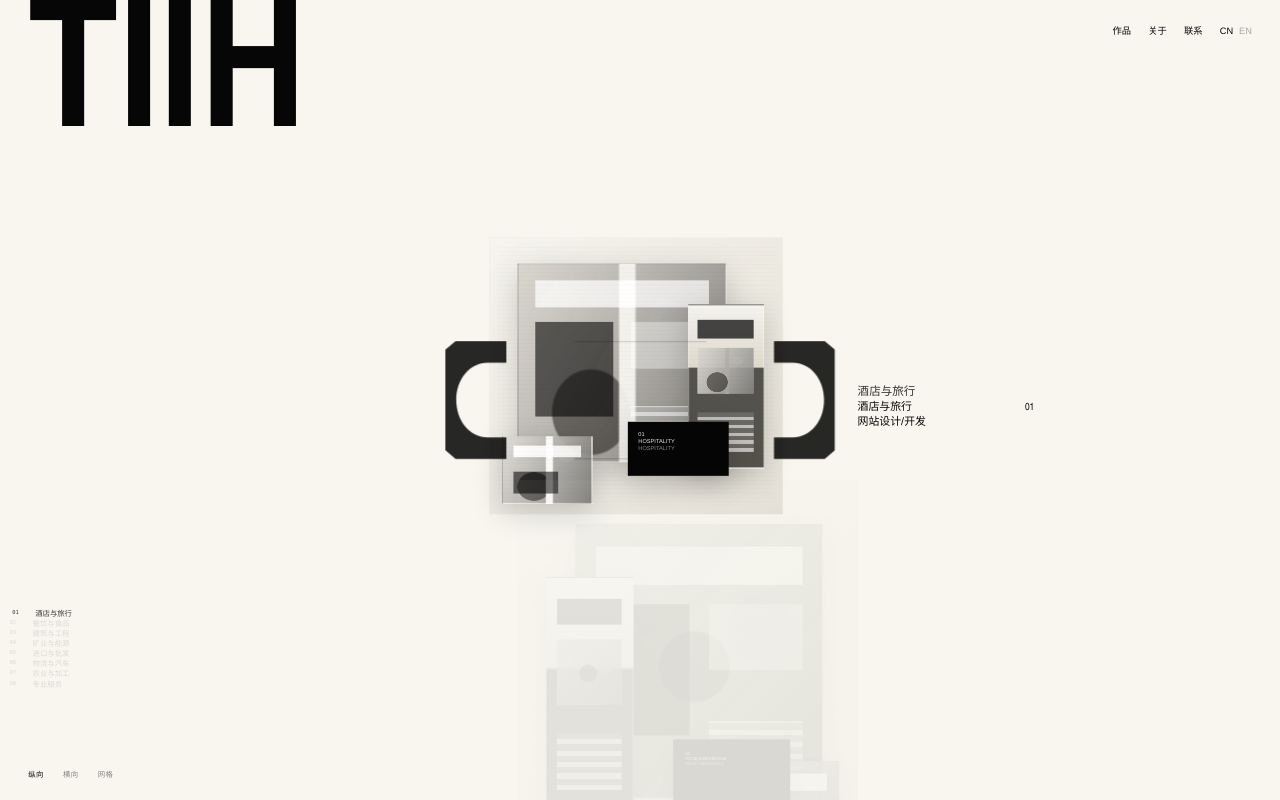
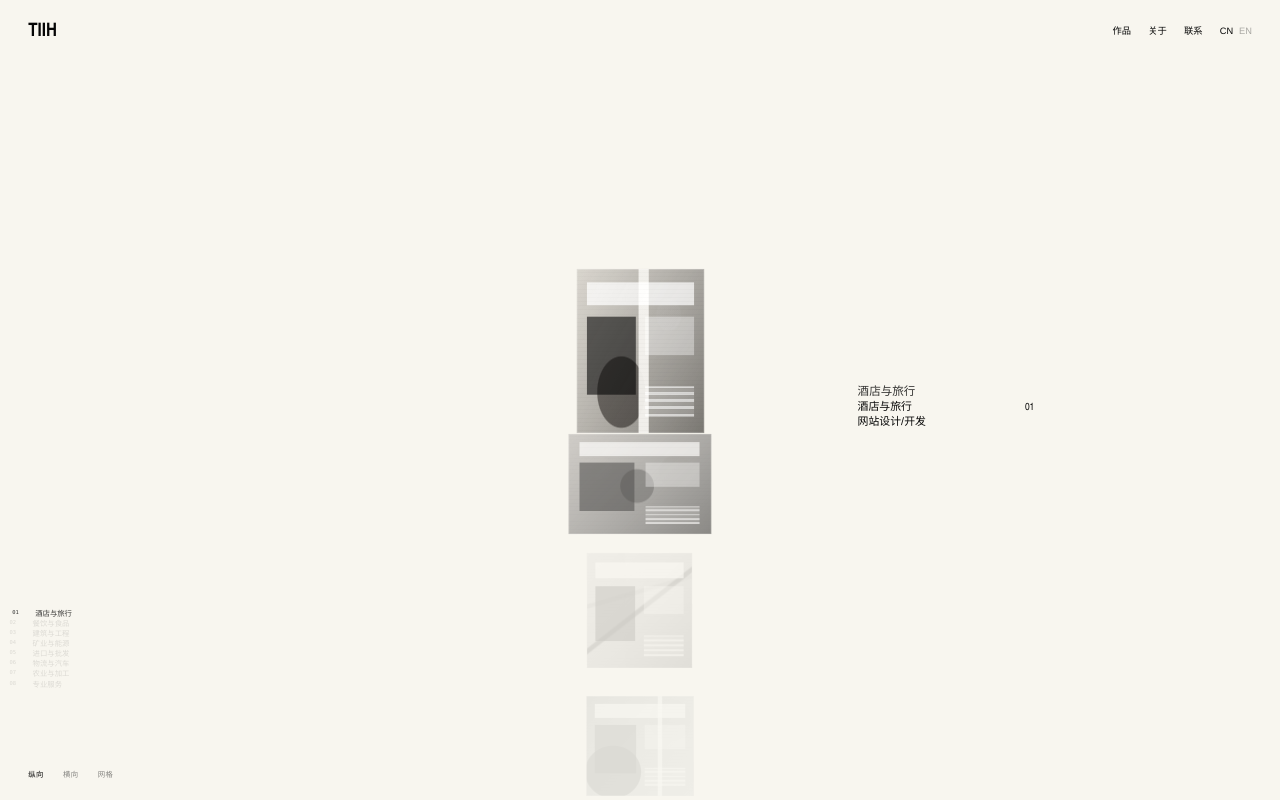
Before and after one commit to JIN-jen/mjj-showcase-engine, a Next.js app: page /obys-lab in a window 1280 px wide. Built offline with nearby package versions, Linux system fonts and the light colour scheme.

Commit message:
checkpoint: P9-03 logo normalization and metadata rail

```diff
--- a/app/globals.css
+++ b/app/globals.css
@@ -1425,9 +1425,9 @@ textarea {
 .obys-lab-detail-header > a {
   pointer-events: auto;
   font-family: var(--font-display);
-  font-size: clamp(5.4rem, 14vw, 14.8rem);
+  font-size: clamp(1rem, 1.45vw, 1.55rem);
   font-weight: 700;
-  line-height: 0.72;
+  line-height: 1;
 }
 
 .obys-lab-detail-header > a {
@@ -1528,15 +1528,13 @@ textarea {
 .obys-lab-preview {
   position: relative;
   display: block;
-  width: var(--rail-width, clamp(7.8rem, 10.8vw, 13.8rem));
-  aspect-ratio: var(--rail-ratio, 1.08);
-  overflow: visible;
+  width: clamp(7.8rem, 10.8vw, 13.8rem);
+  aspect-ratio: 1.08;
+  overflow: hidden;
   background: transparent;
   opacity: calc(0.12 + (var(--lab-lock) * 0.88));
   filter: grayscale(calc(1 - var(--lab-lock)));
-  transform:
-    translateX(calc(var(--rail-offset, 0rem) * (1 - var(--lab-lock))))
-    scale(calc(0.78 + (var(--lab-lock) * 0.24)));
+  transform: scale(calc(0.78 + (var(--lab-lock) * 0.24)));
   transform-origin: center;
   transition:
     opacity 120ms linear,
@@ -1548,8 +1546,23 @@ textarea {
 .obys-lab-rail article.is-active .obys-lab-preview {
   opacity: 1;
   filter: grayscale(0);
-  transform: translateX(calc(var(--rail-offset, 0rem) * 0.08)) scale(1.04);
+  transform: scale(1.04);
   box-shadow: none;
+}
+
+.obys-lab-rail article:nth-child(4n + 1) .obys-lab-preview {
+  aspect-ratio: 0.78;
+  width: clamp(7.2rem, 9.6vw, 12rem);
+}
+
+.obys-lab-rail article:nth-child(4n + 2) .obys-lab-preview {
+  aspect-ratio: 1.42;
+  width: clamp(8.4rem, 12vw, 15.4rem);
+}
+
+.obys-lab-rail article:nth-child(4n + 3) .obys-lab-preview {
+  aspect-ratio: 0.92;
+  width: clamp(7.6rem, 10.4vw, 13.2rem);
 }
 
 .obys-project-still {
@@ -1742,6 +1755,42 @@ textarea {
   color: rgba(255, 255, 255, 0.52);
 }
 
+.obys-project-still--index {
+  overflow: hidden;
+  background:
+    linear-gradient(135deg, rgba(255, 255, 255, 0.7), rgba(21, 21, 21, 0.08)),
+    var(--still-base, #c9c5ba);
+}
+
+.obys-project-still--index .obys-project-still__desktop-layer {
+  inset: 0;
+  border: 0;
+  box-shadow: none;
+}
+
+.obys-project-still--index .obys-project-still__mobile-layer,
+.obys-project-still--index .obys-project-still__fragment-layer,
+.obys-project-still--index .obys-project-still__support-layer {
+  display: none;
+}
+
+.obys-project-still--index::before {
+  z-index: 4;
+  background:
+    radial-gradient(circle at 30% 25%, rgba(255, 255, 255, 0.32), transparent 26%),
+    repeating-linear-gradient(0deg, rgba(0, 0, 0, 0.035) 0 1px, transparent 1px 4px);
+  mix-blend-mode: multiply;
+}
+
+.obys-project-still--index::after {
+  inset: 0;
+  z-index: 5;
+  border: 1px solid rgba(255, 255, 255, 0.22);
+  background: transparent;
+  mix-blend-mode: normal;
+  opacity: 1;
+}
+
 .obys-project-still--detail {
   position: absolute;
   inset: var(--detail-still-inset, 0);
@@ -1905,52 +1954,6 @@ textarea {
   --support-right: 4%;
 }
 
-.obys-lab-bracket {
-  position: fixed;
-  left: 50%;
-  top: 50%;
-  z-index: 6;
-  display: flex;
-  width: clamp(16.6rem, 30.4vw, 38.6rem);
-  height: clamp(6.6rem, 14.7vh, 11rem);
-  justify-content: space-between;
-  color: rgba(0, 0, 0, 0.82);
-  pointer-events: none;
-  transform-origin: center;
-  transform: translate(-50%, -50%);
-  animation: obys-viewfinder-breathe 5.8s ease-in-out infinite;
-}
-
-.obys-lab-bracket::before,
-.obys-lab-bracket::after {
-  position: absolute;
-  left: 50%;
-  width: min(34%, 8.4rem);
-  height: 1px;
-  background: rgba(0, 0, 0, 0.24);
-  content: "";
-  opacity: 0.72;
-  transform: translateX(-50%);
-}
-
-.obys-lab-bracket::before {
-  top: 0;
-}
-
-.obys-lab-bracket::after {
-  bottom: 0;
-}
-
-.obys-lab-bracket svg {
-  width: clamp(2.76rem, 4.8vw, 6.1rem);
-  height: 100%;
-  filter: drop-shadow(0 0 0.02rem rgba(0, 0, 0, 0.18));
-}
-
-.obys-lab-bracket svg:last-child {
-  transform: scaleX(-1);
-}
-
 .obys-lab-meta {
   position: fixed;
   right: clamp(7.4rem, 17vw, 19rem);
@@ -2036,30 +2039,10 @@ textarea {
   color: #050505;
 }
 
-@keyframes obys-viewfinder-breathe {
-  0%,
-  100% {
-    transform: translate(-50%, -50%) scaleX(1) scaleY(1);
-  }
-
-  50% {
-    transform: translate(-50%, -50%) scaleX(1.018) scaleY(1.026);
-  }
-}
-
 .obys-lab-detail-page {
   overflow-x: hidden;
   overflow-y: auto;
-  background:
-    linear-gradient(90deg, #f8f6ef 0 50vw, #efeadf 50vw 100%);
-}
-
-.obys-lab-detail-bracket {
-  left: 50%;
-  z-index: 12;
-  width: clamp(7.4rem, 13.8vw, 12rem);
-  height: clamp(6rem, 13.8vh, 9.2rem);
-  color: #050505;
+  background: #f8f6ef;
 }
 
 .obys-lab-detail-copy {
@@ -2120,34 +2103,37 @@ textarea {
 
 .obys-lab-detail-rail {
   display: grid;
-  gap: clamp(0rem, 2.5vh, 2.5rem);
-  padding: 0 0 8vh 50vw;
+  gap: clamp(0rem, 1.4vh, 1.4rem);
+  padding: 0 0 8vh;
 }
 
 .obys-lab-detail-frame {
   display: flex;
-  min-height: 96vh;
+  min-height: 84vh;
   align-items: center;
-  justify-content: flex-end;
+  justify-content: center;
+  position: relative;
   --lab-detail-lock: 0;
-  --lab-detail-drift: 0rem;
-  opacity: calc(0.34 + (var(--lab-detail-lock) * 0.66));
-  transition: opacity 160ms linear;
+  --detail-rail-offset: 0rem;
+  --detail-rail-ratio: 1 / 1;
+  --detail-rail-width: 16rem;
 }
 
 .obys-lab-detail-frame > div {
   position: relative;
-  width: clamp(30rem, 48vw, 58rem);
-  aspect-ratio: 1.12;
+  width: var(--detail-rail-width);
+  aspect-ratio: var(--detail-rail-ratio);
   overflow: hidden;
   background: #eee9df;
+  opacity: calc(0.12 + (var(--lab-detail-lock) * 0.88));
   filter: grayscale(calc(1 - var(--lab-detail-lock)));
   transform:
-    translateX(calc(var(--lab-detail-drift) * (1 - var(--lab-detail-lock))))
-    scale(calc(0.88 + (var(--lab-detail-lock) * 0.12)));
+    translateX(calc(var(--detail-rail-offset) * (1 - var(--lab-detail-lock))))
+    scale(calc(0.78 + (var(--lab-detail-lock) * 0.24)));
   transform-origin: center;
   transition:
-    filter 180ms linear,
+    opacity 120ms linear,
+    filter 160ms linear,
     transform 180ms linear,
     box-shadow 240ms ease;
 }
@@ -2160,42 +2146,86 @@ textarea {
   content: "";
 }
 
+.obys-lab-detail-signal {
+  position: absolute;
+  left: clamp(0.55rem, 0.9vw, 0.9rem);
+  top: clamp(0.55rem, 0.9vw, 0.9rem);
+  z-index: 20;
+  color: #111;
+  font-size: clamp(0.75rem, 0.9vw, 1rem);
+  font-weight: 500;
+  letter-spacing: 0.08em;
+  line-height: 1;
+  pointer-events: none;
+}
+
+.obys-lab-detail-metadata {
+  position: absolute;
+  left: calc(50% + (var(--detail-rail-width) / 2) + 4.4rem);
+  top: 50%;
+  z-index: 20;
+  display: grid;
+  width: min(13vw, 10rem);
+  gap: clamp(0.28rem, 0.48vw, 0.48rem);
+  margin: 0;
+  color: #111;
+  font-size: clamp(0.42rem, 0.52vw, 0.56rem);
+  letter-spacing: 0.08em;
+  line-height: 1.08;
+  pointer-events: none;
+  transform: translateY(-50%);
+}
+
+.obys-lab-detail-metadata div {
+  display: grid;
+  gap: 0.08rem;
+}
+
+.obys-lab-detail-metadata dt {
+  color: rgba(17, 17, 17, 0.42);
+  font-weight: 500;
+}
+
+.obys-lab-detail-metadata dd {
+  margin: 0;
+  font-weight: 400;
+}
+
 .obys-lab-detail-frame.is-active > div {
+  opacity: 1;
   filter: grayscale(0);
-  transform: translateX(calc(var(--lab-detail-drift) * 0.05)) scale(1);
-  box-shadow: 0 1.6rem 4rem rgba(0, 0, 0, 0.16);
-}
-
-.obys-lab-detail-frame:nth-child(4n + 1) {
-  --lab-detail-drift: clamp(-1.4rem, -2vw, -0.45rem);
-}
-
-.obys-lab-detail-frame:nth-child(2n) {
-  justify-content: flex-end;
-  --lab-detail-drift: clamp(0.7rem, 1.4vw, 1.5rem);
-}
-
-.obys-lab-detail-frame:nth-child(2n) > div {
-  width: clamp(34rem, 55vw, 66rem);
-  background: transparent;
-}
-
-.obys-lab-detail-frame:nth-child(2n) > div::before {
-  inset: 6% 0 7% 16%;
-  background: #050505;
-}
-
-.obys-lab-detail-frame:nth-child(2n) .obys-project-still--detail {
-  --detail-still-inset: 10% 7% 9% 0;
-}
-
-.obys-lab-detail-frame:nth-child(3n) > div {
-  width: clamp(28rem, 42vw, 52rem);
-  aspect-ratio: 0.86;
-}
-
-.obys-lab-detail-frame:nth-child(3n) {
-  --lab-detail-drift: clamp(-0.9rem, -1.2vw, -0.3rem);
+  transform: translateX(calc(var(--detail-rail-offset) * 0.08)) scale(1.04);
+  box-shadow: none;
+}
+
+.obys-lab-detail-frame:nth-child(5n + 1) {
+  --detail-rail-offset: -3rem;
+  --detail-rail-ratio: 1 / 1;
+  --detail-rail-width: 13rem;
+}
+
+.obys-lab-detail-frame:nth-child(5n + 2) {
+  --detail-rail-offset: 3rem;
+  --detail-rail-ratio: 4 / 5;
+  --detail-rail-width: 20rem;
+}
+
+.obys-lab-detail-frame:nth-child(5n + 3) {
+  --detail-rail-offset: 0rem;
+  --detail-rail-ratio: 1 / 1;
+  --detail-rail-width: 16rem;
+}
+
+.obys-lab-detail-frame:nth-child(5n + 4) {
+  --detail-rail-offset: -3rem;
+  --detail-rail-ratio: 4 / 5;
+  --detail-rail-width: 16rem;
+}
+
+.obys-lab-detail-frame:nth-child(5n) {
+  --detail-rail-offset: 3rem;
+  --detail-rail-ratio: 16 / 9;
+  --detail-rail-width: 24rem;
 }
 
 .obys-lab-detail-frame img {
@@ -2220,7 +2250,8 @@ textarea {
   }
 
   .obys-lab-header > a {
-    font-size: clamp(2.6rem, 12vw, 4.2rem);
+    font-size: clamp(0.86rem, 4.2vw, 1.2rem);
+    line-height: 1;
   }
 
   .obys-lab-detail-header > a {
@@ -2264,21 +2295,6 @@ textarea {
     min-height: clamp(4.8rem, 13vh, 7.1rem);
   }
 
-  .obys-lab-bracket {
-    top: 50%;
-    width: clamp(8.2rem, 45vw, 12rem);
-    height: clamp(4.6rem, 14vh, 6.8rem);
-  }
-
-  .obys-lab-bracket svg {
-    width: clamp(1.5rem, 6.4vw, 2.45rem);
-  }
-
-  .obys-lab-bracket::before,
-  .obys-lab-bracket::after {
-    width: min(28%, 3.2rem);
-  }
-
   .obys-lab-meta {
     right: 0.72rem;
     top: 52%;
@@ -2361,49 +2377,9 @@ textarea {
     padding: 0 0 10vh;
   }
 
-  .obys-lab-detail-bracket {
-    left: 50%;
-    top: 50%;
-    width: clamp(7.4rem, 39vw, 10.6rem);
-    height: clamp(4.8rem, 14vh, 6.4rem);
-  }
-
-  .obys-lab-detail-bracket svg {
-    width: clamp(1.45rem, 5.8vw, 2.2rem);
-  }
-
   .obys-lab-detail-frame {
     min-height: 78vh;
     justify-content: center;
-    --lab-detail-drift: 0rem;
-  }
-
-  .obys-lab-detail-frame:nth-child(2n) {
-    justify-content: center;
-    --lab-detail-drift: clamp(0.24rem, 2.5vw, 0.48rem);
-  }
-
-  .obys-lab-detail-frame:nth-child(4n + 1) {
-    --lab-detail-drift: clamp(-0.48rem, -2.8vw, -0.24rem);
-  }
-
-  .obys-lab-detail-frame:nth-child(3n) {
-    --lab-detail-drift: clamp(-0.32rem, -2vw, -0.18rem);
-  }
-
-  .obys-lab-detail-frame > div,
-  .obys-lab-detail-frame:nth-child(2n) > div,
-  .obys-lab-detail-frame:nth-child(3n) > div {
-    width: clamp(5.8rem, 28vw, 8.6rem);
-  }
-
-  .obys-lab-detail-frame:nth-child(2n) > div::before {
-    inset: 0;
-    background: transparent;
-  }
-
-  .obys-lab-detail-frame:nth-child(3n) > div {
-    aspect-ratio: 0.86;
   }
 
   .obys-lab-detail-footer {
--- a/components/pages/home-project-index-page.tsx
+++ b/components/pages/home-project-index-page.tsx
@@ -227,6 +227,10 @@ export function HomeProjectIndexPage() {
           return;
         }
 
+        if (!(centeredEntry.target instanceof HTMLElement)) {
+          return;
+        }
+
         const index = Number(centeredEntry.target.dataset.editorialIndex);
 
         if (!Number.isNaN(index)) {
--- a/components/pages/obys-lab-page.tsx
+++ b/components/pages/obys-lab-page.tsx
@@ -2,7 +2,6 @@
 
 import Link from "next/link";
 import { useEffect, useRef, useState } from "react";
-import { ObysBracket } from "@/components/pages/obys-bracket";
 import { obysLabItems } from "@/components/pages/obys-lab-data";
 import { ObysProjectStill } from "@/components/pages/obys-project-still";
 import { getRailPresetStyle } from "@/components/pages/obys-rail-preset-vars";
@@ -203,8 +202,6 @@ export function ObysLabPage() {
         })}
       </section>
 
-      <ObysBracket />
-
       <aside className="obys-lab-meta" aria-live="polite">
         <p>{activeItem.number}</p>
         <h2>{activeTitle}</h2>
--- a/components/pages/obys-lab-work-page.tsx
+++ b/components/pages/obys-lab-work-page.tsx
@@ -2,7 +2,6 @@
 
 import Link from "next/link";
 import { useEffect, useRef, useState } from "react";
-import { ObysBracket } from "@/components/pages/obys-bracket";
 import type { ObysLabItem } from "@/components/pages/obys-lab-data";
 import { ObysProjectStill } from "@/components/pages/obys-project-still";
 
@@ -160,8 +159,6 @@ export function ObysLabWorkPage({ item }: ObysLabWorkPageProps) {
         </dl>
       </aside>
 
-      <ObysBracket className="obys-lab-detail-bracket" />
-
       <section ref={railRef} className="obys-lab-detail-rail" aria-label={`${title} case image stream`}>
         {caseFrames.map((frame, index) => (
           <article
@@ -170,8 +167,27 @@ export function ObysLabWorkPage({ item }: ObysLabWorkPageProps) {
             className={`obys-lab-detail-frame obys-lab-detail-frame--${index + 1}`}
           >
             <div>
+              <span className="obys-lab-detail-signal">{item.number}</span>
               <ObysProjectStill item={item} mode="detail" frameIndex={index} />
             </div>
+            <dl className="obys-lab-detail-metadata" aria-label={`${title} metadata`}>
+              <div>
+                <dt>YEAR</dt>
+                <dd>2026</dd>
+              </div>
+              <div>
+                <dt>INDUSTRY</dt>
+                <dd>{category}</dd>
+              </div>
+              <div>
+                <dt>SERVICE</dt>
+                <dd>{service}</dd>
+              </div>
+              <div>
+                <dt>LOCATION</dt>
+                <dd>Tanzania</dd>
+              </div>
+            </dl>
           </article>
         ))}
       </section>
--- a/components/pages/work-detail-reel-page.tsx
+++ b/components/pages/work-detail-reel-page.tsx
@@ -131,6 +131,10 @@ export function WorkDetailReelPage({ project }: WorkDetailReelPageProps) {
           .sort((a, b) => b.intersectionRatio - a.intersectionRatio)[0];
 
         if (!centeredEntry) {
+          return;
+        }
+
+        if (!(centeredEntry.target instanceof HTMLElement)) {
           return;
         }
 
```
Also changed, not shown: 1 other file (tests, documents, lock files or other folders).
